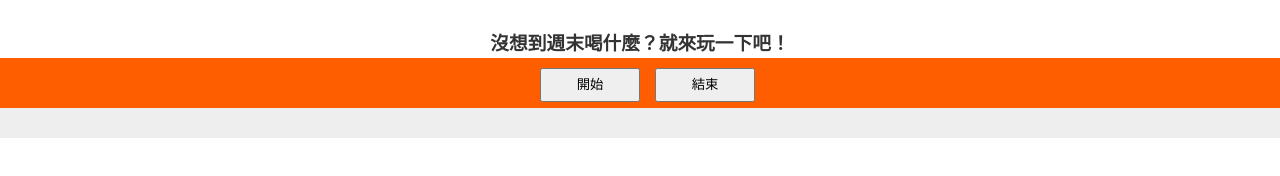
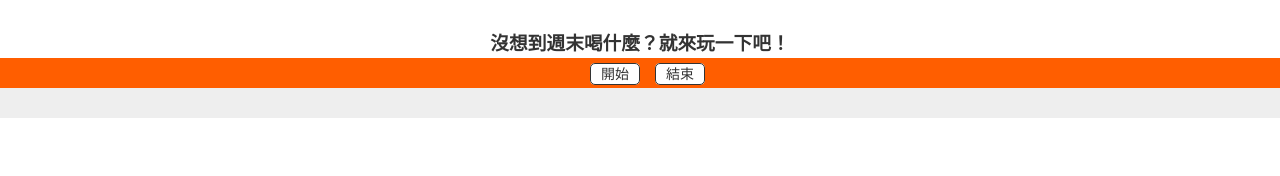
Before and after one commit to heymuse-lai/wd, a plain HTML site: page index.html in a window 1280 px wide. Drawn offline with Linux system fonts and the light colour scheme.

Commit message:
Add files via upload

```diff
--- a/index.html
+++ b/index.html
@@ -13,15 +13,19 @@
         }
         .btn {
             width: 100%;
-            height: 50px;
             background-color:#ff5e00;
 
         }
 
-        button {
+        span {
             margin-top: 10px;
 
             margin-left: 15px;
+            padding: 2px 10px;
+            background-color: #fff;
+            font-size: 14px;
+            border: 1px solid #333;
+            border-radius: 5px;
             width: 100px;
             line-height: 30px;
             vertical-align: middle;
@@ -78,7 +82,7 @@
     <!-- DOM - 隨機抽取名稱，顯示到指定標簽內部 -->
     <h3>沒想到週末喝什麼？就來玩一下吧！</h3>
     <div class="btn">
-        <button class="start">開始</button><button class="end">結束</button>
+        <span class="start">開始</span><span class="end">結束</span>
     </div>
     <div class="store">
 
```
